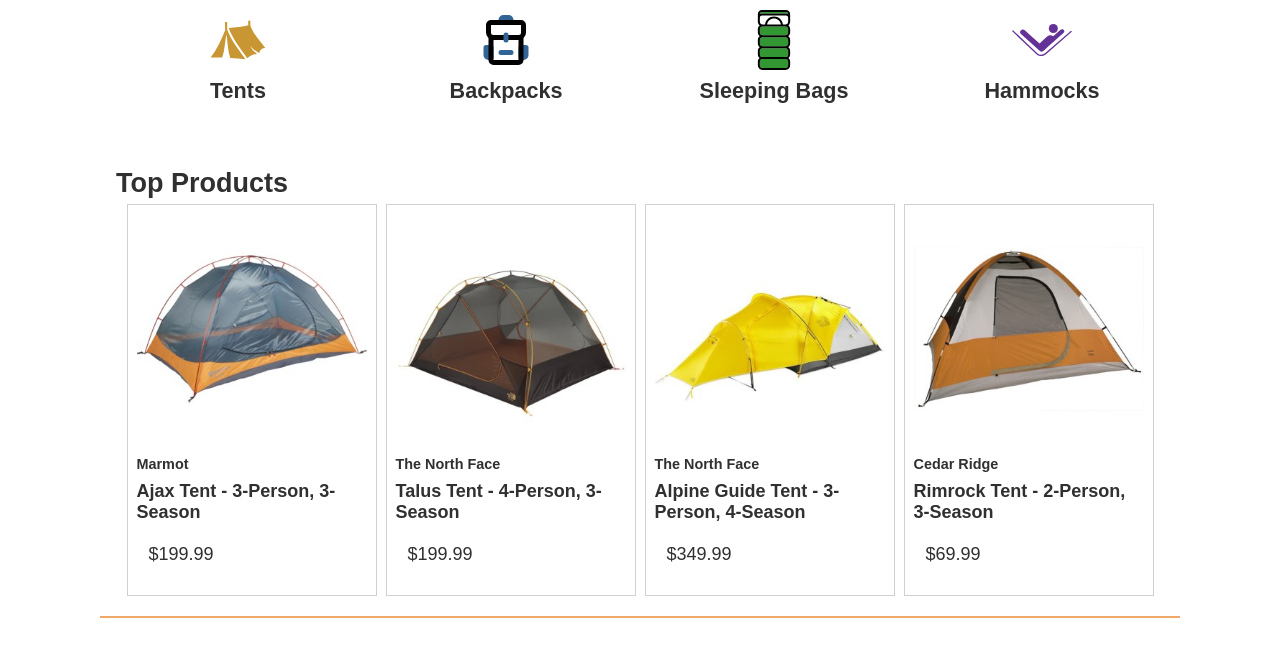
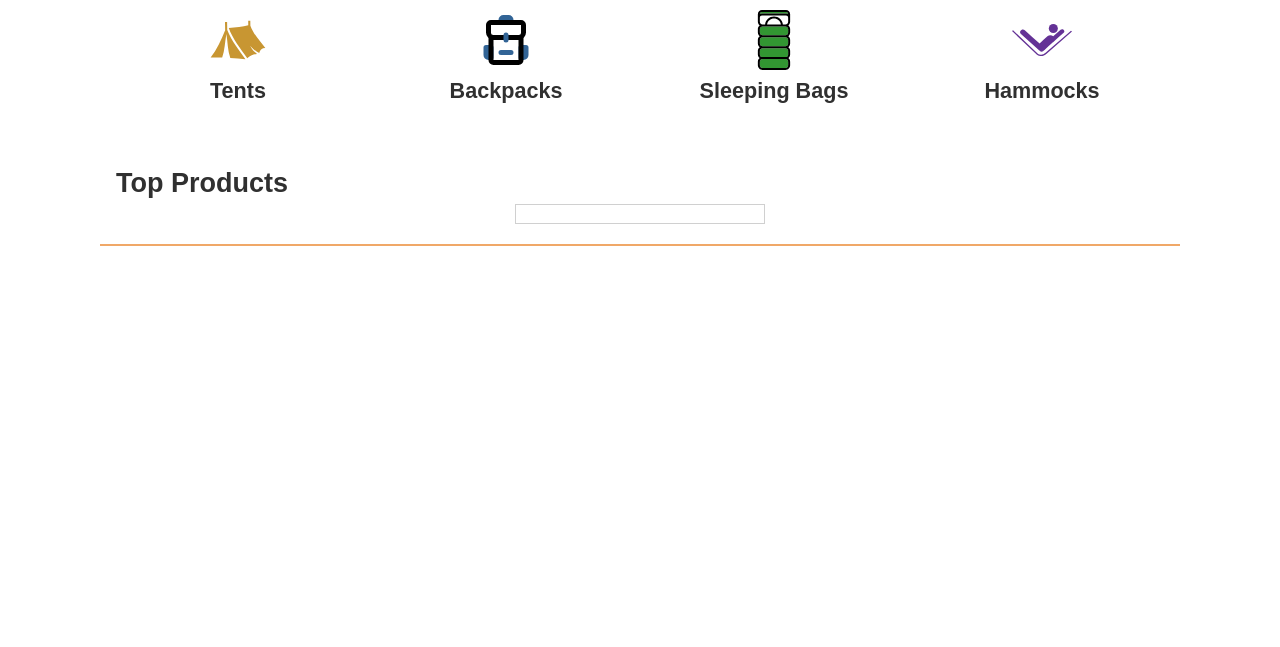
Before and after one commit to InfestedMarine/wdd330, a website: page src/index.html in a window 1280 px wide. Shown: the part 410-1057 px from the top of the page. After the commit the page ends 800 px from the top, so only its background shows below. Drawn offline with Linux system fonts and the light colour scheme; files whose address does not match are found by name.

Commit message:
PLEASE CODING GOD FIX IT

```diff
--- a/src/index.html
+++ b/src/index.html
@@ -31,25 +31,25 @@
       <nav class="category-nav">
         <ul>
           <li>
-            <a href="product-listing.html?category=tents">
+            <a href="/product_listing/index.html?category=tents">
               <img src="/images/category-tents.svg" alt="Tents icon" />
               <span>Tents</span>
             </a>
           </li>
           <li>
-            <a href="product-listing.html?category=backpacks">
+            <a href="/product_listing/index.html?category=backpacks">
               <img src="/images/category-backpacks.svg" alt="Backpacks icon" />
               <span>Backpacks</span>
             </a>
           </li>
           <li>
-            <a href="product-listing.html?category=sleepingbags">
+            <a href="/product_listing/index.html?category=sleeping-bags">
               <img src="/images/category-sleepingbags.svg" alt="Sleeping Bags icon" />
               <span>Sleeping Bags</span>
             </a>
           </li>
           <li>
-            <a href="product-listing.html?category=hammocks">
+            <a href="/product_listing/index.html?category=hammocks">
               <img src="/images/category-hammocks.svg" alt="Hammocks icon" />
               <span>Hammocks</span>
             </a>
@@ -60,53 +60,11 @@
         <h2>Top Products</h2>
         <ul class="product-list">
           <li class="product-card">
-            <a href="product_pages/index.html?product=880RR">
-              <img
-              src="images/tents/marmot-ajax-tent-3-person-3-season-in-pale-pumpkin-terracotta~p~880rr_01~320.jpg"
-              alt="Marmot Ajax tent"
-              />
-              <h3 class="card__brand">Marmot</h3>
-              <h2 class="card__name">Ajax Tent - 3-Person, 3-Season</h2>
-              <p class="product-card__price">$199.99</p>
-            </a>
           </li>
-          <li class="product-card">
-            <a href="product_pages/index.html?product=985RF">
-              <img
-              src="images/tents/the-north-face-talus-tent-4-person-3-season-in-golden-oak-saffron-yellow~p~985rf_01~320.jpg"
-              alt="Talus Tent - 4-Person, 3-Season"
-              />
-               <h3 class="card__brand">The North Face</h3>
-               <h2 class="card__name">Talus Tent - 4-Person, 3-Season</h2>
-               <p class="product-card__price">$199.99</p>
-              </a>
-            </li>
-            <li class="product-card">
-              <a href="product_pages/index.html?product=985PR">
-                <img
-                src="images/tents/the-north-face-alpine-guide-tent-3-person-4-season-in-canary-yellow-high-rise-grey~p~985pr_01~320.jpg"
-                alt="Alpine Guide Tent - 3-Person, 4-Season"
-                />
-                <h3 class="card__brand">The North Face</h3>
-                <h2 class="card__name">Alpine Guide Tent - 3-Person, 4-Season</h2>
-                <p class="product-card__price">$349.99</p>
-              </a>
-            </li>
-            <li class="product-card">
-              <a href="product_pages/index.html?product=344YJ">
-                <img
-                src="images/tents/cedar-ridge-rimrock-tent-2-person-3-season-in-rust-clay~p~344yj_01~320.jpg"
-                alt="Rimrock Tent - 2-Person, 3-Season"
-                />
-                <h3 class="card__brand">Cedar Ridge</h3>
-                <h2 class="card__name">Rimrock Tent - 2-Person, 3-Season</h2>
-                <p class="product-card__price">$69.99</p>
-              </a>
-            </li>
-          </ul>
+        </ul>
       </section>
     </main>
-    <footer id="main-footer" >
+    <footer id="main-footer">
     </footer>
     <script type="module" src="js/main.js"></script>
   </body>
--- a/src/js/ProductList.mjs
+++ b/src/js/ProductList.mjs
@@ -1,10 +1,10 @@
 import { renderListWithTemplate } from './utils.mjs';
 
-// Template function for product cards
 function productCardTemplate(product) {
+  // Use PrimaryMedium for product list images
   const imgUrl = product.Images?.PrimaryMedium || '/images/fallback.png';
   return `<li class="product-card">
-    <a href="product_pages/?product=${product.Id}">
+    <a href="../product_pages/?product=${product.Id}">
       <img src="${imgUrl}" alt="Image of ${product.Name}">
       <h3 class="card__brand">${product.Brand?.Name || ''}</h3>
       <h2 class="card__name">${product.Name || ''}</h2>
@@ -21,13 +21,17 @@
   }
 
   async init() {
-    const list = await this.dataSource.getData(this.category);
-    this.renderList(list);
-
+    try {
+      const list = await this.dataSource.getData(this.category);
+      console.log(`Fetched products for category "${this.category}":`, list);
+      this.renderList(list);
+    } catch (err) {
+      console.error('Error fetching product list:', err);
+      this.listElement.innerHTML = '<p>Failed to load products.</p>';
+    }
   }
 
-
   renderList(list) {
-    renderListWithTemplate(productCardTemplate, this.listElement, list, "afterbegin", true);
+    renderListWithTemplate(productCardTemplate, this.listElement, list, 'afterbegin', true);
   }
 }
```
Also changed, not shown: src/cart/index.html (+1 -1 lines).
